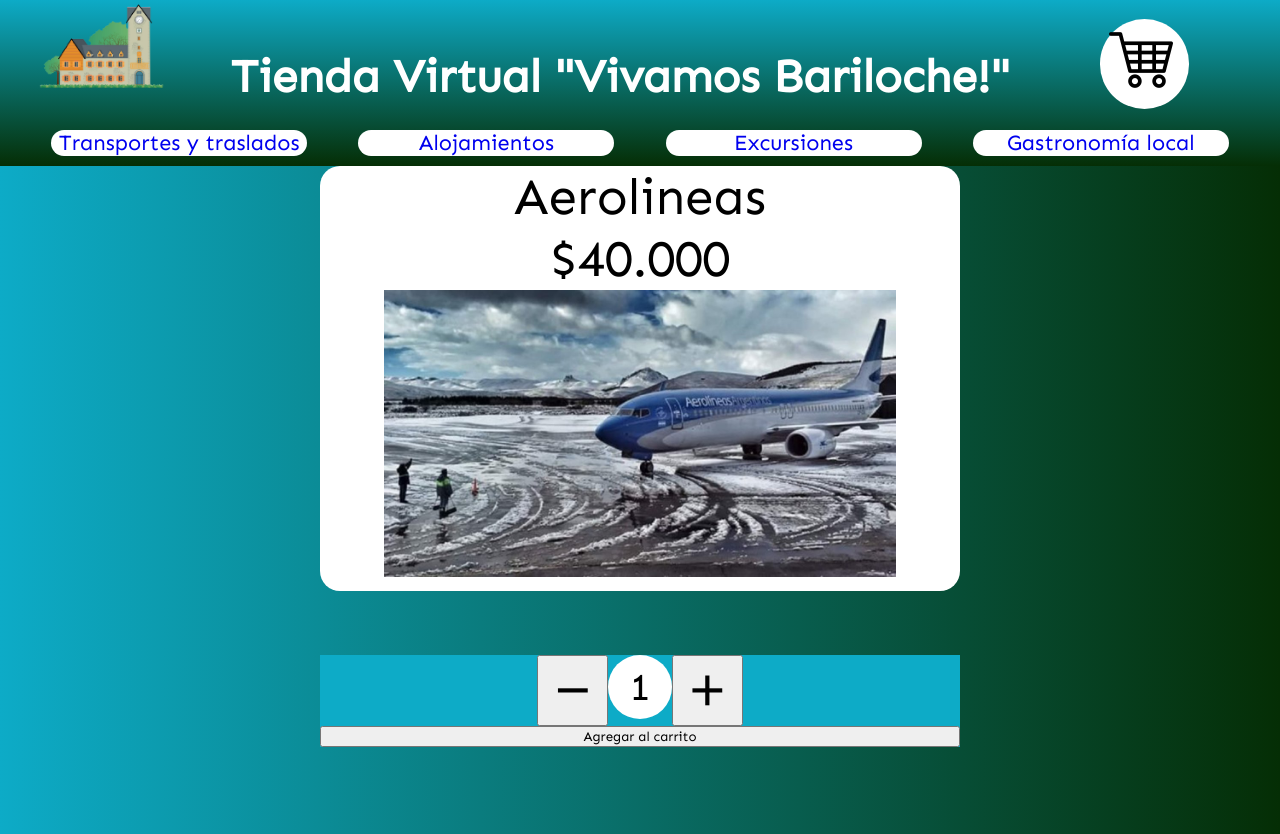
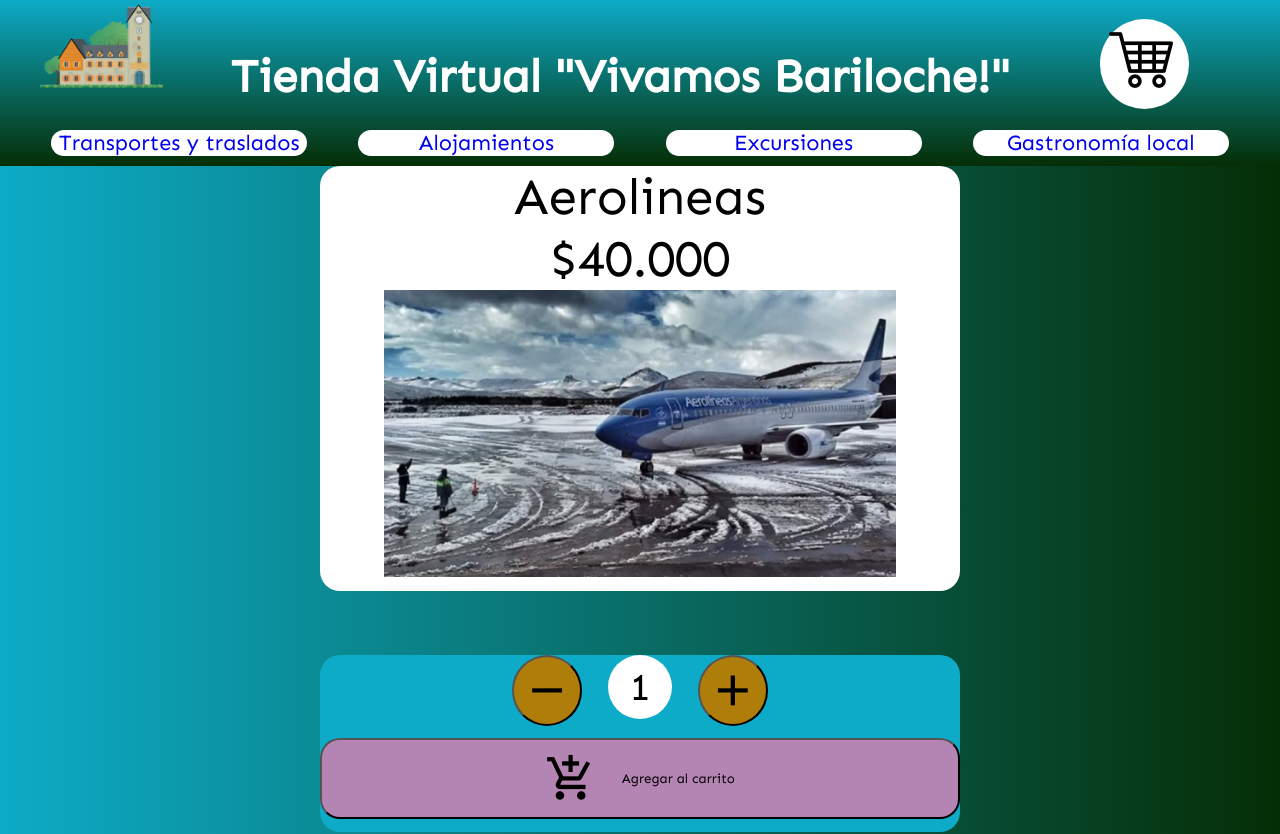
Before and after one commit to GerardoCoria/VivamosBariloche-Coria, a React (Create React App) app: page /items/1 in a window 1280 px wide. Shown: the top 834 px of the page. Built offline with nearby package versions, Linux system fonts and the light colour scheme.

Commit message:
desafío clase N°9 9-11

```diff
--- a/src/components/ItemCount.js
+++ b/src/components/ItemCount.js
@@ -35,7 +35,10 @@ const ItemCount = (props) =>{
                 <input value={contador} readOnly/>
                 <button onClick={sumar} className="material-icons">add</button>
             </div>
-                <button onClick={agregar}>Agregar al carrito</button>
+                <button onClick={agregar} id="btnAgregar">
+                    <span class="material-icons">add_shopping_cart</span>
+                    Agregar al carrito
+                </button>
         </div>
     )
 }
--- a/src/components/ItemDetail.js
+++ b/src/components/ItemDetail.js
@@ -36,8 +36,14 @@ const ItemDetail =({productos})=>{
                     <div>{<img src={productos.img} alt="imagen"/>}</div>
                 </div>
                 <div>
-                    <button onClick={seguirComprando} id="btnSeguir">Seguir comprando</button>
-                    <button onClick={confirmar} id="btnConfirmar">Finalizar compra</button>
+                    <button onClick={seguirComprando} id="btnSeguir">
+                    <span class="material-icons">home</span>
+                        Seguir comprando
+                    </button>
+                    <button onClick={confirmar} id="btnConfirmar">
+                    <span class="material-icons">paid</span>
+                        Finalizar compra
+                    </button>
                 </div>
             </div>
         )
--- a/src/estilo.css
+++ b/src/estilo.css
@@ -119,6 +119,7 @@ p span{
     justify-content: center;
     /* flex-direction:row; */
     flex-direction: column;
+    border-radius: 20px;
     /* grid-template-areas:
     "h3"
     "parr"
@@ -167,6 +168,9 @@ p span{
     padding: .6vw;
     display: inline-flex;
     margin: 0;
+    border-radius: 50%;
+    margin: 0 2vw;
+    background: #af7d09;
 }
 
 /* #btnConfirmar{
@@ -177,8 +181,21 @@ p span{
     justify-self: center;
     font-size: 2vw;
 } */
+#btnAgregar{
+    display:flex;
+    align-items: center;
+    justify-content: center;
+    width: 100%;
+    background: #b484b2;
+    border-radius: 20px;
+    padding: 1vw;
+    margin: 1vw 0;
+}
 
 #btnSeguir{
+    display:flex;
+    align-items: center;
+    justify-content: center;
     width: 100%;
     background: yellowgreen;
     color: white;
@@ -188,6 +205,9 @@ p span{
 }
 
 #btnConfirmar{
+    display:flex;
+    align-items: center;
+    justify-content: center;
     width: 100%;
     background: #042e0d;
     color: white;
```
